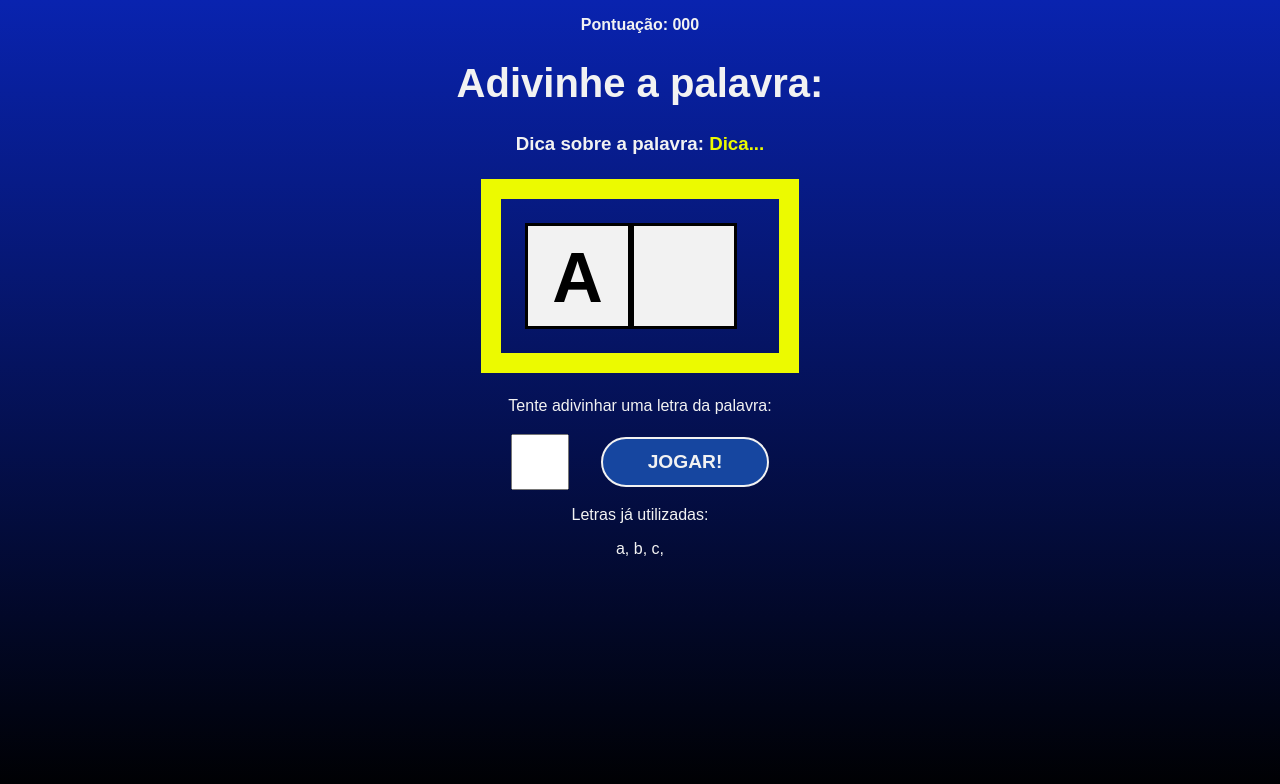
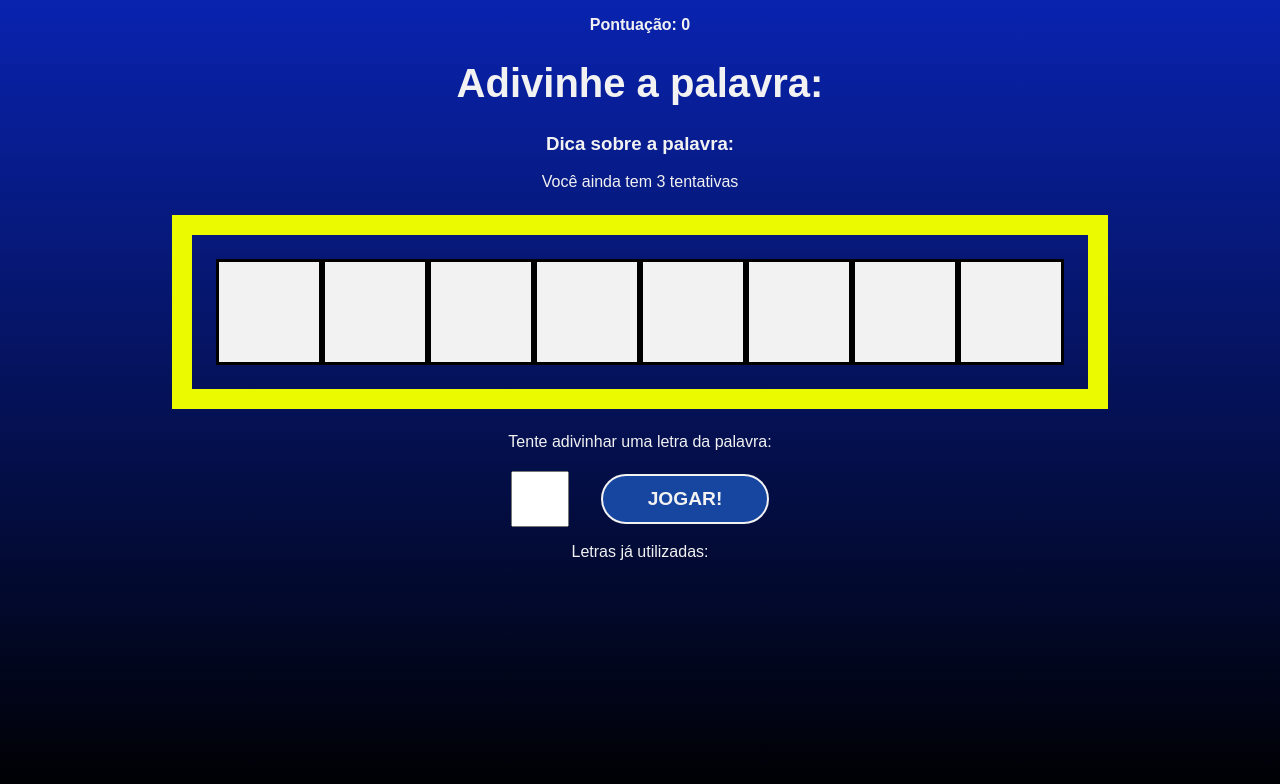
Before and after one commit to MACHADOKING/Secret-Word-React, a React (Vite) app: page / in a window 1280 px wide. Both pictures are taken after a click on the button "COMEÇAR O JOGO". Shown: the top 784 px of the page. Built offline with nearby package versions, Linux system fonts and the light colour scheme.

Commit message:
Feat: consuming game states

```diff
--- a/src/App.jsx
+++ b/src/App.jsx
@@ -22,6 +22,11 @@
   const [pickedWord, setPickedWord] = useState("");
   const [pickedCategory, setPickedCategory] = useState("");
   const [letters, setLetters] = useState([]);
+
+  const [guessedLetters, setGuessedLetters] = useState([]);
+  const [wrongLetters, setWrongLetters] = useState([]);
+  const [guesses, setGuesses] = useState(3);
+  const [score, setScore] = useState(0);
 
   const pickWordAndCategory = () => {
     // pick a random category
@@ -55,7 +60,7 @@
     // fill states
     setPickedWord(word);
     setPickedCategory(category);
-    setLetters(letters);
+    setLetters(wordLetters);
 
     setGameStage(stages[1].name);
   };
@@ -73,7 +78,18 @@
   return (
     <main className="App">
       {gameStage === "start" && <StartScreen startGame={startGame} />}
-      {gameStage === "game" && <Game verifyLetter={verifyLetter} />}
+      {gameStage === "game" && (
+        <Game
+          verifyLetter={verifyLetter}
+          pickedWord={pickedWord}
+          pickedCategory={pickedCategory}
+          letters={letters}
+          guessedLetters={guessedLetters}
+          wrongLetters={wrongLetters}
+          guesses={guesses}
+          score={score}
+        />
+      )}
       {gameStage === "end" && <GameOver retry={retry} />}
     </main>
   );
--- a/src/components/Game.jsx
+++ b/src/components/Game.jsx
@@ -1,18 +1,35 @@
 import "./Game.css";
 
-const Game = ({ verifyLetter }) => {
+const Game = ({
+  verifyLetter,
+  pickedWord,
+  PickedCategory,
+  letters,
+  guessedLetters,
+  wrongLetters,
+  guesses,
+  score,
+}) => {
   return (
     <div className="game">
       <p className="points">
-        <span>Pontuação: 000</span>
+        <span>Pontuação: {score}</span>
       </p>
       <h1>Adivinhe a palavra:</h1>
       <h3 className="tip">
-        Dica sobre a palavra: <span>Dica...</span>
+        Dica sobre a palavra: <span>{PickedCategory}</span>
       </h3>
+      <p>Você ainda tem {guesses} tentativas</p>
       <div className="wordContainer">
-        <span className="letter">A</span>
-        <span className="blankSquare"></span>
+        {letters.map((letter, i) =>
+          guessedLetters.includes(letter) ? (
+            <span key={i} className="letter">
+              {letter}
+            </span>
+          ) : (
+            <span key={i} className="blankSquare"></span>
+          )
+        )}
       </div>
       <div className="letterContainer">
         <p>Tente adivinhar uma letra da palavra:</p>
@@ -23,9 +40,9 @@
       </div>
       <div className="wrongLettersContainer">
         <p>Letras já utilizadas:</p>
-        <span>a, </span>
-        <span>b, </span>
-        <span>c, </span>
+        {wrongLetters.map((letter, i) => (
+          <span key={i}>{letter}</span>
+        ))}
       </div>
     </div>
   );
```
